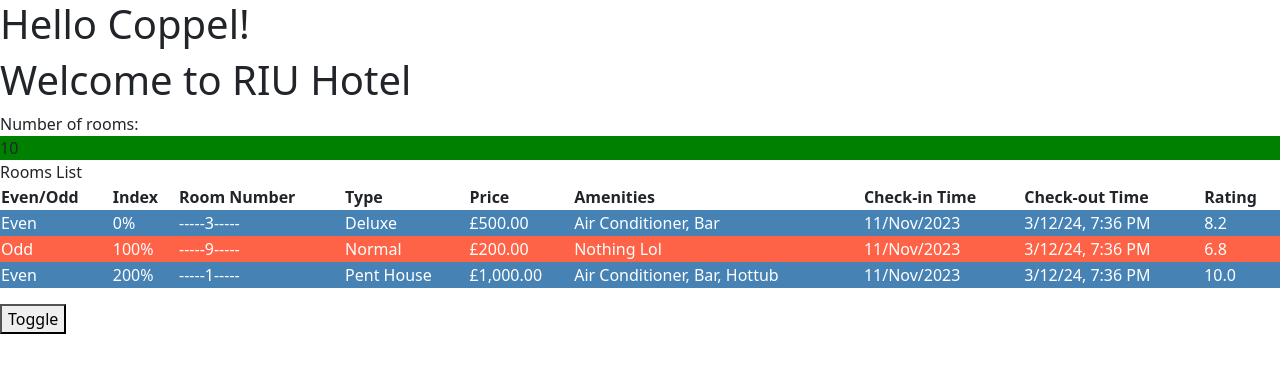
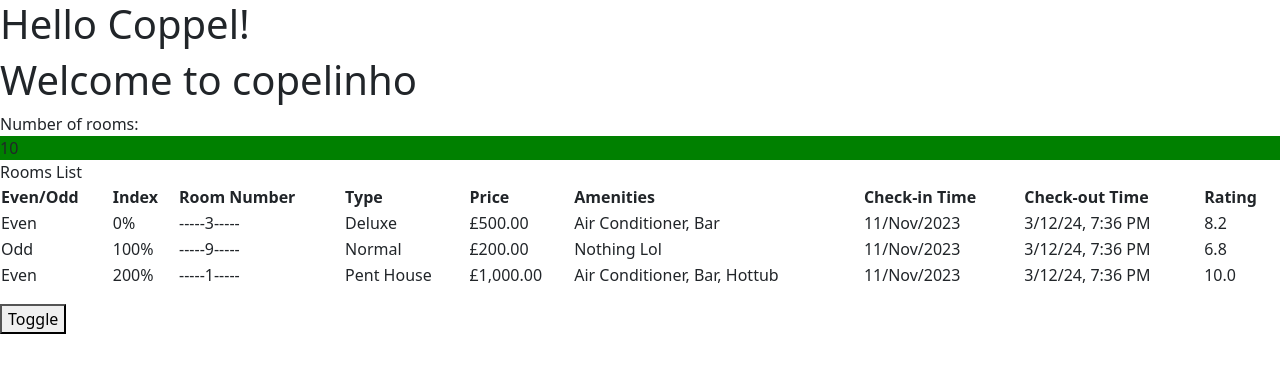
Before and after one commit to gilrg18/angularConcepts, an Angular app in the folder hotelinventoryapp/: page / in a window 1280 px wide. Shown: the top 372 px of the page. Built offline with nearby package versions, Linux system fonts and the light colour scheme.

Commit message:
Component Communication @Input

```diff
--- /dev/null
+++ b/hotelinventoryapp/src/app/rooms/rooms-list/rooms-list.component.html
@@ -0,0 +1,31 @@
+Rooms List
+<table class="table">
+    <tr>
+      <th>Even/Odd</th>
+      <th>Index</th>
+      <th>Room Number</th>
+      <th>Type</th>
+      <th>Price</th>
+      <th>Amenities</th>
+      <th>Check-in Time</th>
+      <th>Check-out Time</th>
+      <th>Rating</th>
+    </tr>
+    <!-- STRUCTURAL directives add or remove elements from DOM (*ngFor, ngIf, ngSwitch)-->
+    <!-- ATTRIBUTE directives modify the appearance or behavior of DOM elements
+        but cannot add or remove element from the DOM -->
+    <tr [ngClass]="e ? 'even' : 'odd'"
+        *ngFor="let room of rooms | slice : 0:3;
+        let e = even; let o = odd; let i = index">
+      <td>{{ e ? "Even" : "Odd" }}</td>
+      <td>{{ i  | percent}}</td>
+      <td>{{ room.roomNumber.toString().padStart(6, "-").padEnd(11, "-") }}</td>
+      <td>{{ room.roomType }}</td>
+      <td>{{ room.price | currency: 'GBP' }}</td>
+      <td>{{ room.amenities | titlecase}}</td>
+      <!-- PIPES '|' (Format data, it doesnt change the original data,it just formats it) -->
+      <td>{{ room.checkinTime | date : 'dd/MMM/yyyy' }}</td>
+      <td>{{ room.checkoutTime | date : 'short' }}</td>
+      <td>{{room.rating | number : '1.1-1' : 'en-us'}}</td>
+    </tr>
+  </table>
--- /dev/null
+++ b/hotelinventoryapp/src/app/rooms/rooms-list/rooms-list.component.ts
@@ -0,0 +1,21 @@
+import { Component, OnInit, Input } from '@angular/core';
+import { RoomList } from '../rooms';
+import { CommonModule } from '@angular/common';
+@Component({
+  selector: 'hinv-rooms-list',
+  standalone: true,
+  imports: [CommonModule],
+  templateUrl: './rooms-list.component.html',
+  styleUrl: './rooms-list.component.css'
+})
+export class RoomsListComponent implements OnInit{
+  //Decorator Input to receive data
+  //"Make this 'rooms' property a valid html property on 'hinv-rooms-list' html element"
+  @Input() rooms: RoomList[] = [];
+
+  constructor(){}
+
+  ngOnInit(): void {
+
+  }
+}
--- a/hotelinventoryapp/src/app/rooms/rooms.component.html
+++ b/hotelinventoryapp/src/app/rooms/rooms.component.html
@@ -15,37 +15,7 @@
 <!-- {{roomList | json}} -->
 
 <div *ngIf="rooms.availableRooms > 0">
-  Rooms List
-  <table class="table">
-    <tr>
-      <th>Even/Odd</th>
-      <th>Index</th>
-      <th>Room Number</th>
-      <th>Type</th>
-      <th>Price</th>
-      <th>Amenities</th>
-      <th>Check-in Time</th>
-      <th>Check-out Time</th>
-      <th>Rating</th>
-    </tr>
-    <!-- STRUCTURAL directives add or remove elements from DOM (*ngFor, ngIf, ngSwitch)-->
-    <!-- ATTRIBUTE directives modify the appearance or behavior of DOM elements
-        but cannot add or remove element from the DOM -->
-    <tr [ngClass]="e ? 'even' : 'odd'"
-        *ngFor="let room of roomList | slice : 0:3;
-        let e = even; let o = odd; let i = index">
-      <td>{{ e ? "Even" : "Odd" }}</td>
-      <td>{{ i  | percent}}</td>
-      <td>{{ room.roomNumber.toString().padStart(6, "-").padEnd(11, "-") }}</td>
-      <td>{{ room.roomType }}</td>
-      <td>{{ room.price | currency: 'GBP' }}</td>
-      <td>{{ room.amenities | titlecase}}</td>
-      <!-- PIPES '|' (Format data, it doesnt change the original data,it just formats it) -->
-      <td>{{ room.checkinTime | date : 'dd/MMM/yyyy' }}</td>
-      <td>{{ room.checkoutTime | date : 'short' }}</td>
-      <td>{{room.rating | number : '1.1-1' : 'en-us'}}</td>
-    </tr>
-  </table>
+ <hinv-rooms-list [rooms]="roomsList"></hinv-rooms-list>
 </div>
 
 <!-- EVENT BINDING -->
--- a/hotelinventoryapp/src/app/rooms/rooms.component.ts
+++ b/hotelinventoryapp/src/app/rooms/rooms.component.ts
@@ -1,19 +1,19 @@
 import { Component, OnInit } from '@angular/core';
 import { Room, RoomList } from './rooms';
 import { CommonModule } from '@angular/common';
+import { RoomsListComponent } from './rooms-list/rooms-list.component';
 
 @Component({
   selector: 'hinv-rooms',
   standalone: true,
   //CommonModule for *ngIf to work
-  imports: [CommonModule],
+  imports: [CommonModule, RoomsListComponent],
   templateUrl: './rooms.component.html',
   styleUrl: './rooms.component.css',
 })
-
-export class RoomsComponent implements OnInit{
+export class RoomsComponent implements OnInit {
   //INTERPOLATION
-  hotelName = 'RIU Hotel';
+  hotelName = 'copelinho';
   //PROPERTY BINDING
   numberOfRooms = 100;
 
@@ -26,7 +26,7 @@
     bookedRooms: 5,
   };
 
-  roomList: RoomList[] = [];
+  roomsList: RoomList[] = [];
 
   toggle() {
     this.hideRooms = !this.hideRooms;
@@ -42,39 +42,40 @@
    * ngOnDestroy
    */
 
-  constructor(){}
+  constructor() {}
 
   ngOnInit(): void {
-    this.roomList = [{
+    this.roomsList = [
+      {
         roomNumber: 3,
-      roomType:'Deluxe',
+        roomType: 'Deluxe',
         amenities: 'Air conditioner, bar',
         price: 500,
         photos: 'asdasd.jpg',
         checkinTime: new Date('11-Nov-2023'),
         checkoutTime: new Date(),
-      rating : 8.2123,
+        rating: 8.2123,
       },
       {
         roomNumber: 9,
-      roomType:'Normal',
+        roomType: 'Normal',
         amenities: 'Nothing lol',
         price: 200,
         photos: 'asdasd.jpg',
         checkinTime: new Date('11-Nov-2023'),
         checkoutTime: new Date(),
-      rating : 6.8321,
+        rating: 6.8321,
       },
       {
-      roomNumber:1,
-      roomType:'Pent House',
+        roomNumber: 1,
+        roomType: 'Pent House',
         amenities: 'Air conditioner, bar, hottub',
         price: 1000,
         photos: 'asdasd.jpg',
         checkinTime: new Date('11-Nov-2023'),
         checkoutTime: new Date(),
-      rating : 10.0444,
-    }]
-
+        rating: 10.0444,
+      },
+    ];
   }
 }
```
Also changed, not shown: hotelinventoryapp/src/app/rooms/rooms-list/rooms-list.component.css (added), 1 other file (tests, documents, lock files or other folders). Lines whose indentation alone changed are shown as unchanged.
